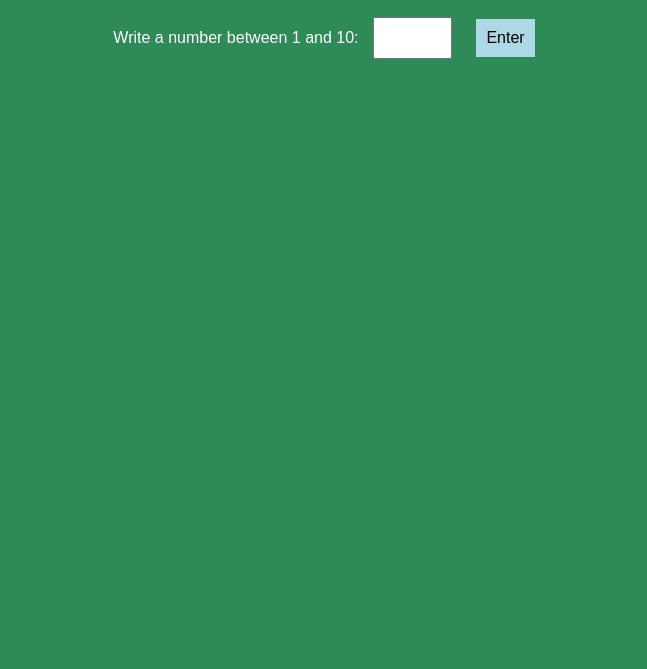
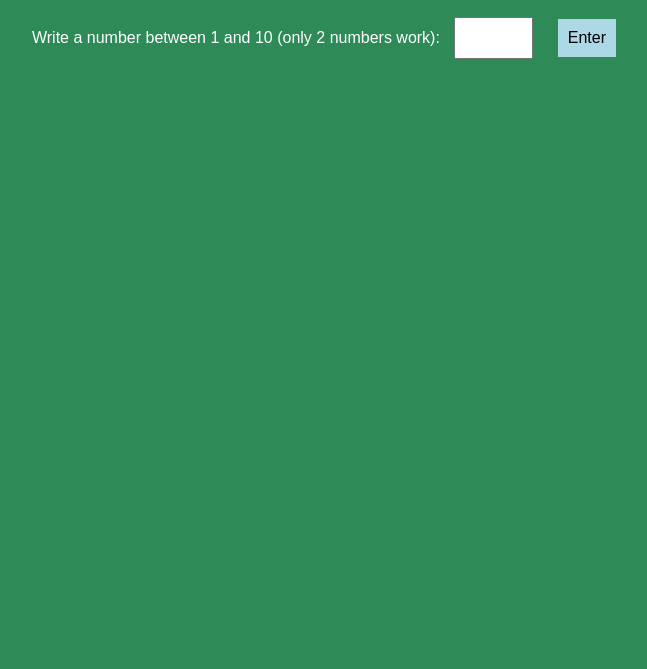
Before and after one commit to allilou3/Ella-s-Game, a plain HTML site: page index.html in a window 1280 px wide. Shown: the part 131-800 px from the top of the page, without its empty margins (311-958 px from the left). Drawn offline with Linux system fonts and the light colour scheme.

Commit message:
Add files via upload

```diff
--- a/index.html
+++ b/index.html
@@ -62,7 +62,7 @@
 
     <h1>Ella's Game</h1>
 
-    <label for="numberInput">Write a number between 1 and 10:</label>
+    <label for="numberInput">Write a number between 1 and 10 (only 2 numbers work):</label>
     <input type="number" id="numberInput" min="1" max="10" required>
     <button onclick="jouer()">Enter</button>
 
```
